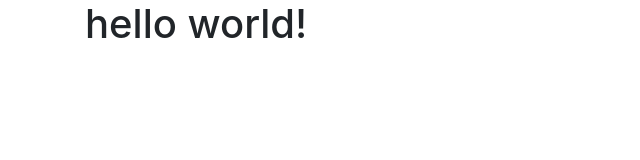
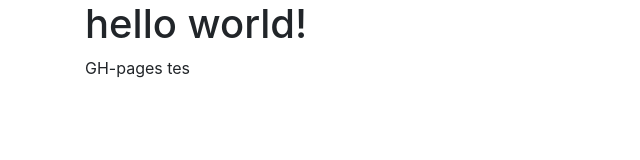
Before and after one commit to Akswii/weekend_trip, a website: page src/index.html in a window 1280 px wide. Shown: the whole page, without its empty margins (0-640 px from the left). Drawn offline with nearby package versions, Linux system fonts and the light colour scheme.

Commit message:
Test gh-pages

```diff
--- a/package.json
+++ b/package.json
@@ -4,7 +4,7 @@
   "description": "weekend trip overview",
   "main": "index.js",
   "scripts": {
-    "deploy": "gh-pages-deploy"
+    "deploy": "gh-pages -d src"
   },
   "repository": {
     "type": "git",
--- a/src/index.html
+++ b/src/index.html
@@ -12,6 +12,7 @@
 		<div class="row">
 			<div class="col">
 				<h1>hello world!</h1>
+				<p>GH-pages tes</p>
 			</div>
 		</div>
 	</div>
```
